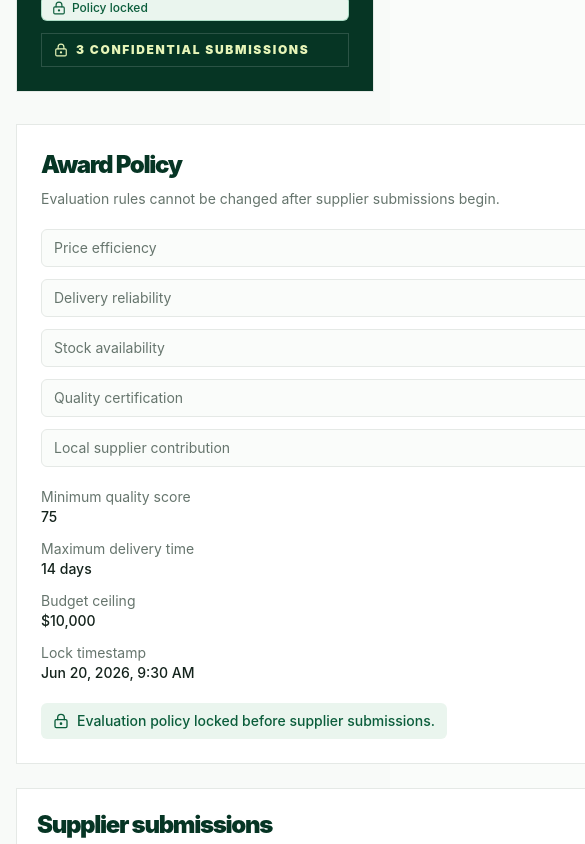
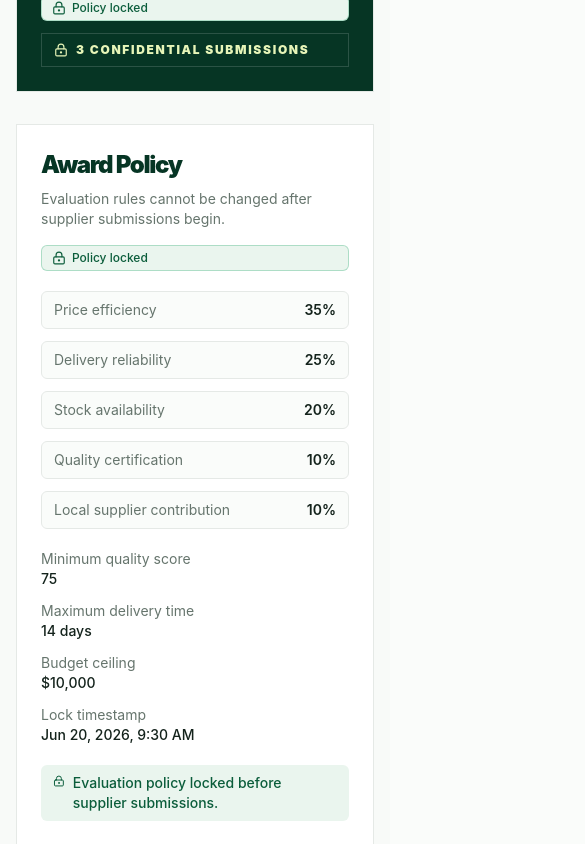
Before and after one commit to Rex739/ofora, a Next.js app: page /tenders/OFR-2026-029 in a window 390 px wide. Shown: the part 1020-1864 px from the top of the page, 585 px wide, since content can reach past the window. Built offline with nearby package versions, Linux system fonts and the light colour scheme.

Commit message:
fix(tenders): fix tender detail mobile layout

```diff
--- a/app/tenders/[id]/page.tsx
+++ b/app/tenders/[id]/page.tsx
@@ -131,7 +131,7 @@ export default async function TenderDetailPage({
             </RecordPanel>
 
             <div className="grid gap-6 xl:grid-cols-[minmax(0,1fr)_430px]">
-              <div className="space-y-6">
+              <div className="min-w-0 space-y-6">
                 <AwardPolicyCard policy={tender.policy} />
                 <SupplierSubmissionsTable suppliers={suppliers} submissions={tenderSubmissions} policy={tender.policy} />
                 <RecordPanel className="p-6">
@@ -151,7 +151,7 @@ export default async function TenderDetailPage({
                 </RecordPanel>
                 <TenderTimeline events={tender.auditTimeline} />
               </div>
-              <div id="award-decision" className="space-y-6">
+              <div id="award-decision" className="min-w-0 space-y-6">
                 <AwardDecisionPanel tender={primaryTender} suppliers={suppliers} />
                 <RecordPanel className="p-6">
                   <h2 className="text-xl font-black tracking-[-0.05em] text-ofora-deep">Controlled release status</h2>
--- a/components/tenders/award-policy-card.tsx
+++ b/components/tenders/award-policy-card.tsx
@@ -6,8 +6,8 @@ import { formatCurrency, formatDateTime } from "@/lib/utils";
 export function AwardPolicyCard({ policy }: { policy: AwardPolicy }) {
   return (
     <section className="ofora-panel p-6">
-      <div className="flex items-start justify-between gap-4">
-        <div>
+      <div className="flex flex-col gap-4 sm:flex-row sm:items-start sm:justify-between">
+        <div className="min-w-0">
           <h2 className="text-2xl font-black tracking-[-0.055em] text-ofora-deep">Award Policy</h2>
           <p className="mt-2 text-sm text-ofora-muted">Evaluation rules cannot be changed after supplier submissions begin.</p>
         </div>
@@ -15,7 +15,7 @@ export function AwardPolicyCard({ policy }: { policy: AwardPolicy }) {
       </div>
       <div className="mt-5 grid gap-3">
         {policy.criteria.map((criterion) => (
-          <div key={criterion.id} className="flex items-center justify-between rounded-md border border-ofora-border bg-ofora-canvas px-3 py-2 text-sm">
+          <div key={criterion.id} className="flex items-center justify-between gap-3 rounded-md border border-ofora-border bg-ofora-canvas px-3 py-2 text-sm">
             <span className="text-ofora-muted">{criterion.label}</span>
             <span className="font-semibold text-ofora-ink">{criterion.weight}%</span>
           </div>
@@ -27,9 +27,9 @@ export function AwardPolicyCard({ policy }: { policy: AwardPolicy }) {
         <div><dt className="text-ofora-muted">Budget ceiling</dt><dd className="font-medium text-ofora-ink">{formatCurrency(policy.budgetCeiling)}</dd></div>
         <div><dt className="text-ofora-muted">Lock timestamp</dt><dd className="font-medium text-ofora-ink">{formatDateTime(policy.lockedAt)}</dd></div>
       </dl>
-      <p className="mt-5 inline-flex items-center gap-2 rounded-md bg-ofora-mist px-3 py-2 text-sm font-medium text-ofora-green">
+      <p className="mt-5 inline-flex max-w-full items-start gap-2 rounded-md bg-ofora-mist px-3 py-2 text-sm font-medium text-ofora-green">
         <LockKeyhole className="h-4 w-4" aria-hidden="true" />
-        Evaluation policy locked before supplier submissions.
+        <span className="min-w-0 break-words">Evaluation policy locked before supplier submissions.</span>
       </p>
     </section>
   );
```
